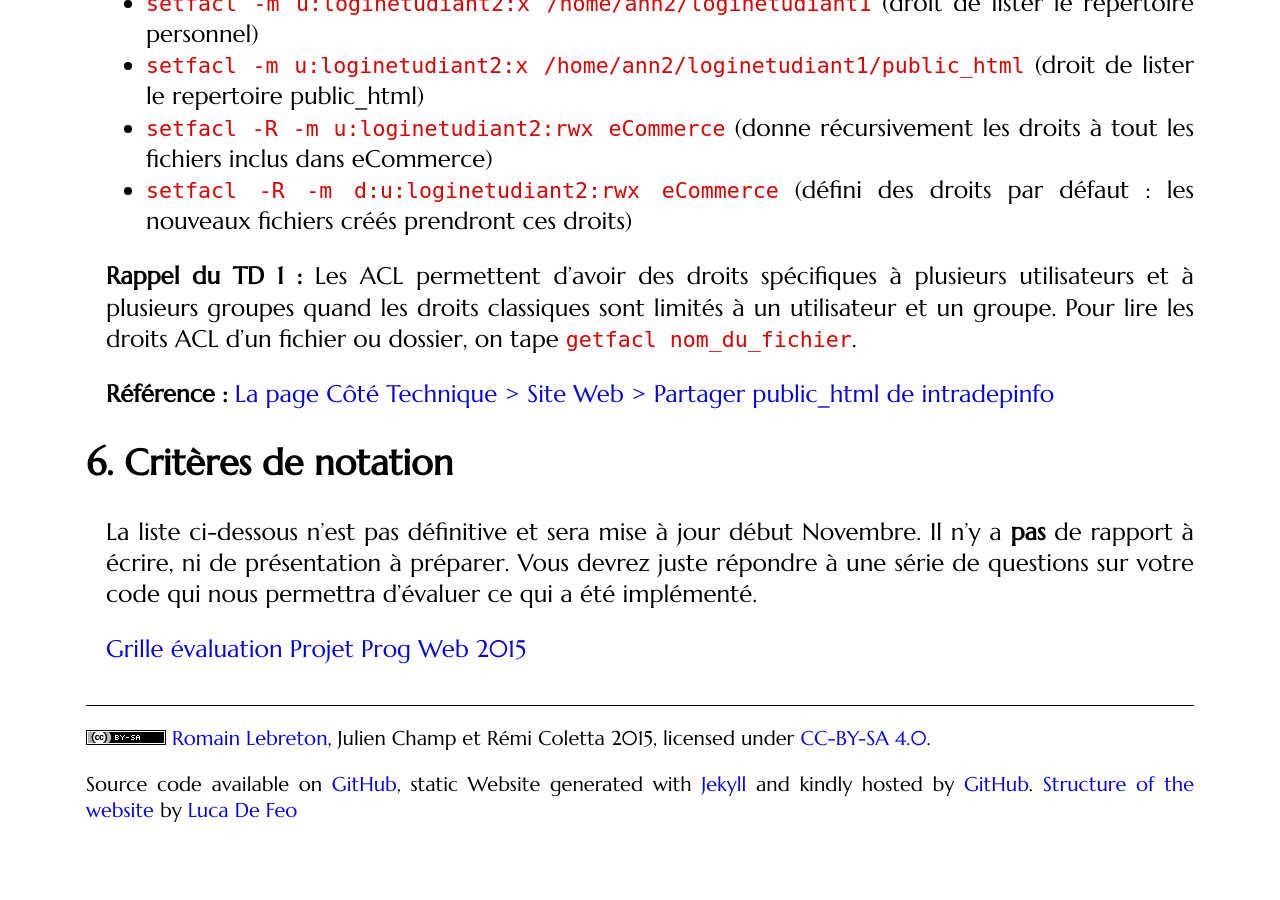
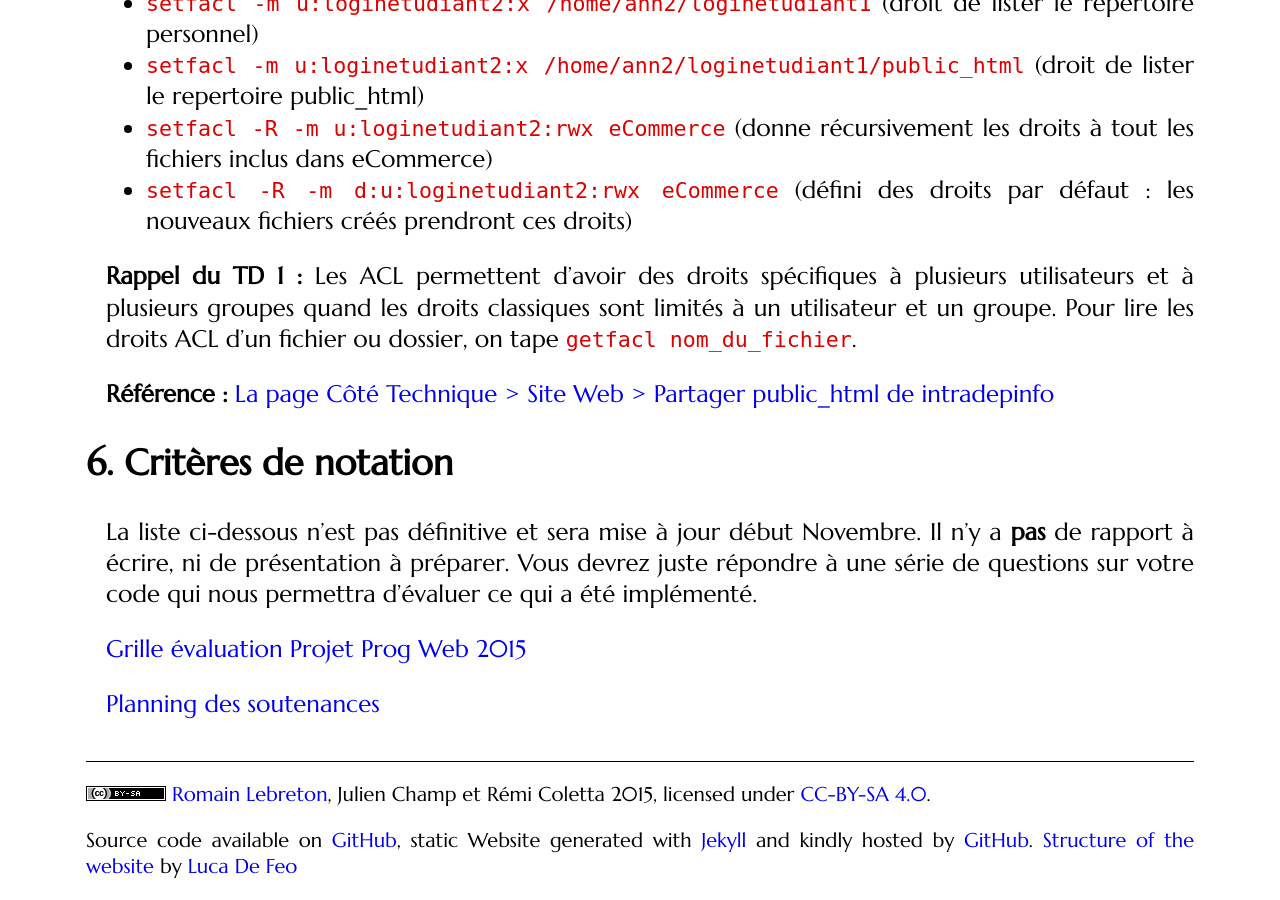
Before and after one commit to romainlebreton/R3.01-DeveloppementWeb, a Jekyll site: the page built from projet.md, in a window 1280 px wide and 900 px high, scrolled down 2481 px. Built offline with Jekyll 4.4.1, drawn with Linux system fonts in a browser that asks for light colours; some web fonts are replaced; before the commit the page ends 3325 px from its top, so only the background shows below that.

Commit message:
Planing soutenances

```diff
--- a/projet.md
+++ b/projet.md
@@ -115,6 +115,8 @@ d'évaluer ce qui a été implémenté.
 
 [Grille évaluation Projet Prog Web 2015](https://docs.google.com/spreadsheets/d/1CSC5-27rFoJRAlEbQCamBMf3vY6FASgEtcxIKipgwxk/edit#gid=0)
 
+[Planning des soutenances](https://docs.google.com/spreadsheets/d/1XTz2e8liq8Gzs_ZJTGaZiFozNHHhjwY547SLj12NZiU/edit?usp=sharing)
+
 <!--
 ### Front-Office
 
```
